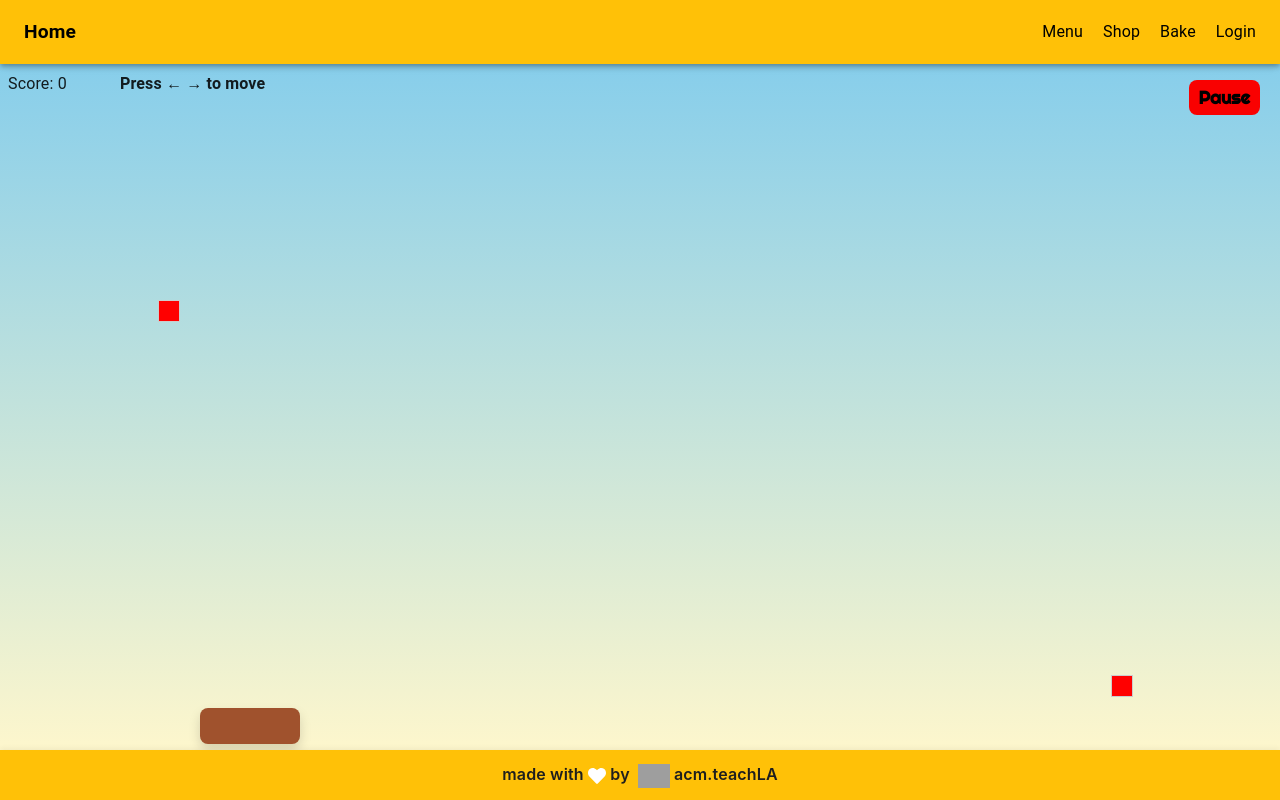
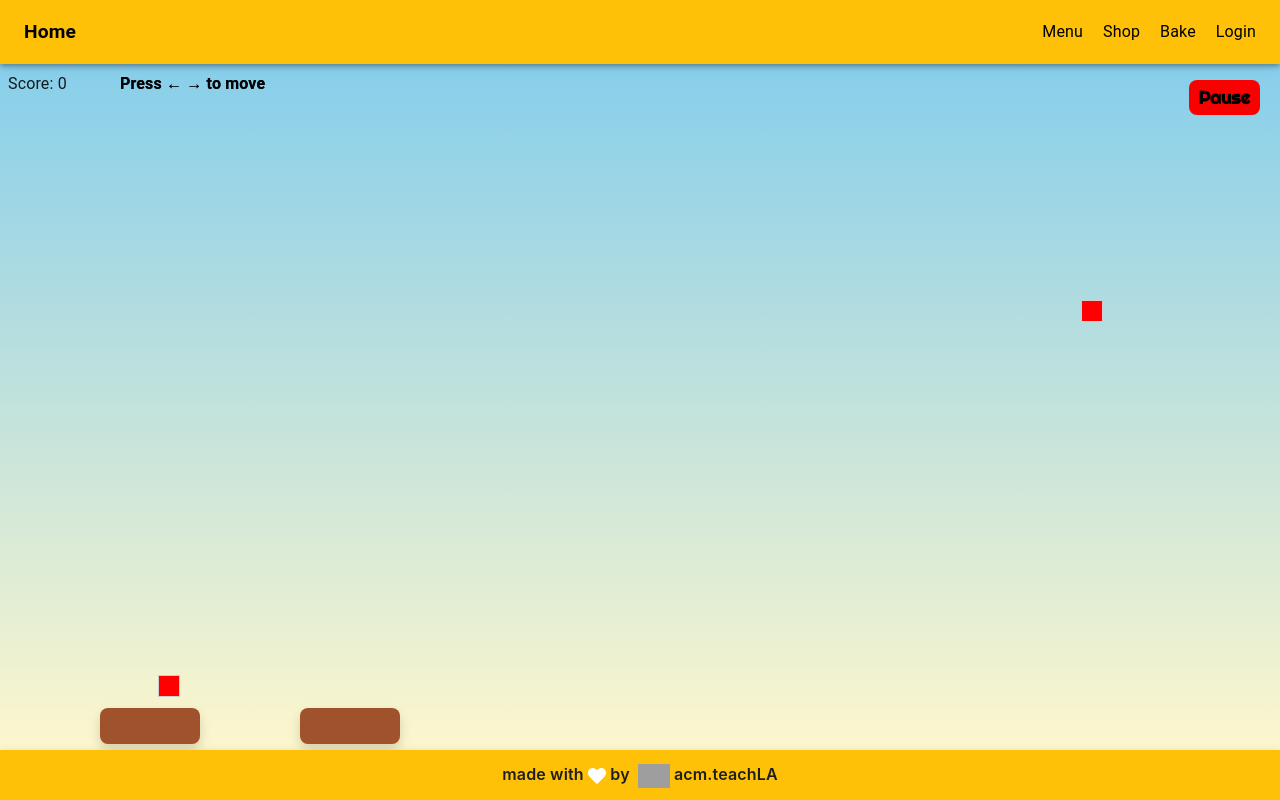
Before and after one commit to uclaacm/cookie-jar, a React (Vite) app: page /stage3 in a window 1280 px wide. Built offline with nearby package versions, Linux system fonts and the light colour scheme; grey boxes are pictures that could not be loaded.

Commit message:
Added two baskets and two kinds of cookies

```diff
--- a/src/components/stages/Stage3.tsx
+++ b/src/components/stages/Stage3.tsx
@@ -14,6 +14,7 @@ interface CookieProps {
         speed: number;
         width: number;
         height: number;
+        type: string;
     }
 }
 
@@ -21,6 +22,10 @@ interface BasketProps {
     basketX: number;
     basketWidth: number;
     setBasketX: React.Dispatch<React.SetStateAction<number>>;
+    controls: {
+        left: string;
+        right:string;
+    };
 }
 
 function checkCollision(cookie: any, basketX: number, basketY: number, basketWidth: number, basketHeight: number) {
@@ -41,15 +46,15 @@ function checkCollision(cookie: any, basketX: number, basketY: number, basketWid
     );
   }
 
-function Basket({ basketX, basketWidth, setBasketX }: BasketProps) {
+function Basket({ basketX, basketWidth, setBasketX, controls }: BasketProps) {
 
     //Basket Movement
     useEffect(() => {
         const handleKeyDown = (e:KeyboardEvent) =>{
-        if(e.key ==="ArrowLeft"){
+        if(e.key === controls.left){
             setBasketX((x) => Math.max(0,x-60));
         }
-        else if (e.key==="ArrowRight"){
+        else if (e.key=== controls.right){
             setBasketX((x) => Math.min(window.innerWidth-basketWidth, x+60))
         }
     };
@@ -82,25 +87,32 @@ function Cookie({data}:CookieProps){
 export default function Stage3() {
     const [cookies, setCookies] = useState<CookieProps["data"][]>([]);
     const [isPaused, setIsPaused] = useState(false);
+    const [gameOver, setGameOver] = useState(false);
     const Frames_per_spawn = 125;
     const frames_elapsed = useRef(0);
     const gameAreaRef = useRef<HTMLDivElement>(null);
     const [score, setScore] = useState(0);
 
-    const [basketX, setBasketX] = useState(200);
-    const basketXRef = useRef(basketX);
+    const [basket1X, setBasket1X] = useState(100);
+    const [basket3X, setBasket3X] = useState(300);
+    const basket1XRef = useRef(basket1X);
+    const basket3XRef = useRef(basket3X);
     const basketWidth = 100;
     const basketHeight = 36;
 
 
     useEffect(() => {
-        basketXRef.current = basketX;
-    }, [basketX]);
+        basket1XRef.current = basket1X;
+    }, [basket1X]);
+
+    useEffect(() => {
+        basket3XRef.current = basket3X;
+    }, [basket3X]);
 
 
     useEffect(() => {
         const interval = setInterval(() => {
-            if (isPaused) return;
+            if (isPaused||gameOver) return;
 
             frames_elapsed.current+=1;
 
@@ -118,15 +130,19 @@ export default function Stage3() {
                 let updatedCookies = oldCookies.map(cookie => ({ ...cookie, y: cookie.y + cookie.speed }))
                 .filter(cookie => {
                     const notOffScreen = cookie.y<gameHeight;
-                    const notCollided = !checkCollision(cookie, basketXRef.current, basketY, basketWidth, basketHeight);
+                    let targetX;
+                    if (cookie.type === "basket1") targetX = basket1XRef.current;
+                    else targetX = basket3XRef.current;
+
+                    const notCollided = !checkCollision(cookie, targetX, basketY, basketWidth, basketHeight);
 
                     if (!notCollided) newScore +=1;
 
                     return notOffScreen && notCollided});
 
                 if (newScore > 0) setScore(prev => prev + newScore);
-
                 if (should_spawn) {
+                    const target = Math.random() < 0.5 ? "basket1" : "basket3";
                     updatedCookies.push({
                         id: Date.now(),
                         x: Math.random() * (gameWidth - 4 * 2) + 4,
@@ -134,6 +150,7 @@ export default function Stage3() {
                         speed:3,
                         width: 4,
                         height: 4,
+                        type: target,
                     });
                 }
                 return updatedCookies;
@@ -148,16 +165,24 @@ export default function Stage3() {
         <button className = "pause-button" onClick = {() => setIsPaused(prev => !prev)}>
             {isPaused ? "Resume": "Pause"}
         </button>
-        <Basket basketX={basketX} basketWidth={basketWidth} setBasketX={setBasketX} />
+        <Basket basketX={basket1X} basketWidth={basketWidth} setBasketX={setBasket1X} controls={{ left: "a", right: "d" }}/>
+        <Basket basketX={basket3X} basketWidth={basketWidth} setBasketX={setBasket3X} controls={{ left: "ArrowLeft", right: "ArrowRight" }}/>
+
            {cookies.map (cookie => (
             <div
             key = {cookie.id}
-            className = "cookie"
+            className = {`cookie ${cookie.type === "basket1" ? "cookie-1": "cookie-3"}`}
             style = {{
                 top: cookie.y,
                 left: cookie.x,
             }} />
            ))}
+           {gameOver && (
+        <div className="game-over-overlay">
+                Game Over
         </div>
+        )}
+        </div>
+
         );
     }
--- a/src/styles/Stage3.scss
+++ b/src/styles/Stage3.scss
@@ -44,8 +44,31 @@
   }
 .cookie {
     position: absolute;
-    background: red;
     width: 4px;
     height: 4px;
 }
+.cookie-1{
+    background: red;
 }
+
+.cookie-3{
+    background: green;
+}
+
+.game-over-overlay{
+    position: absolute;
+    top: 0;
+    left: 0;
+    width: 100%;
+    height: 100%;
+    background: rgba(0, 0, 0, 0.7);
+    display: flex;
+    justify-content: center;
+    align-items: center;
+    color: white;
+    font-size: 2rem;
+    z-index: 100;
+
+
+}
+}
```
